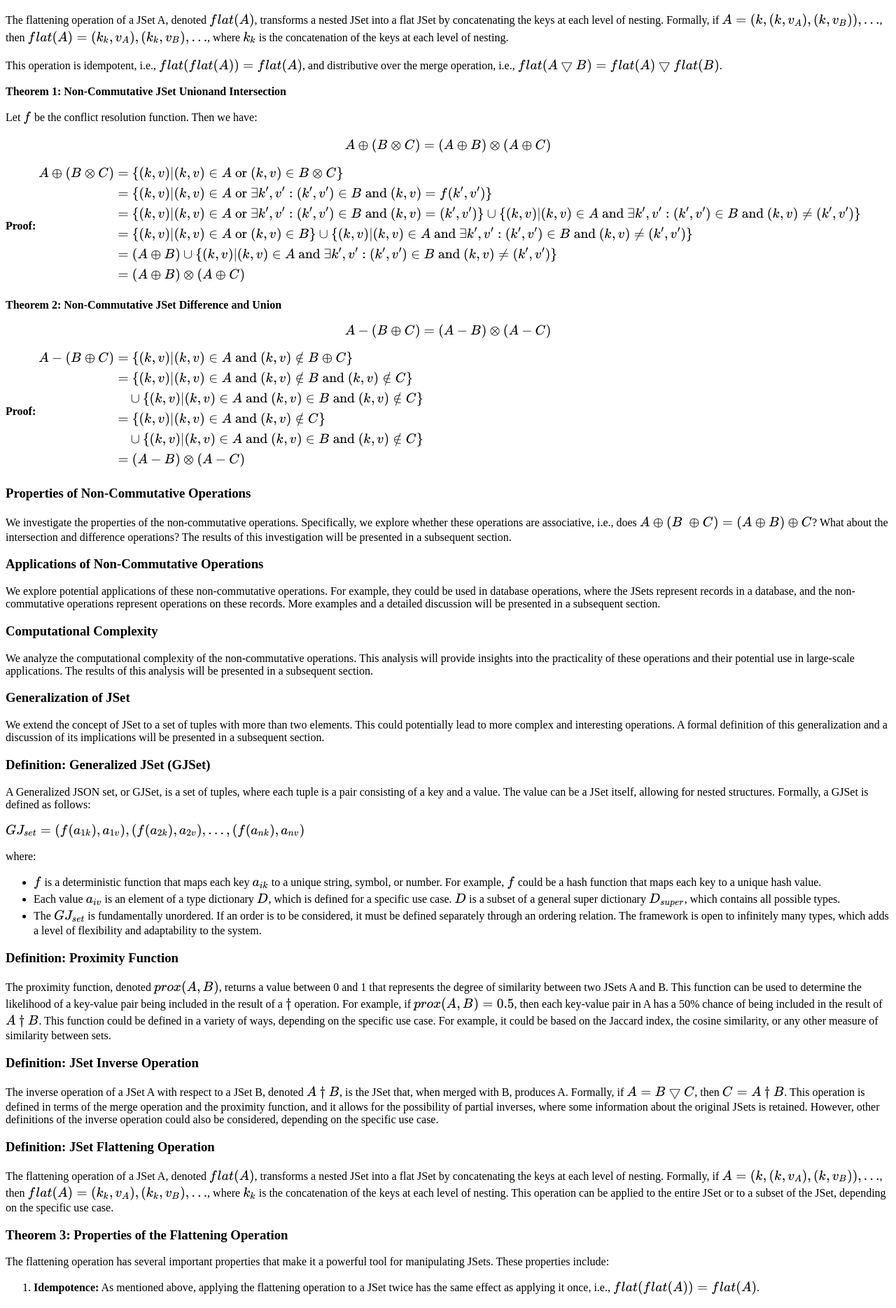
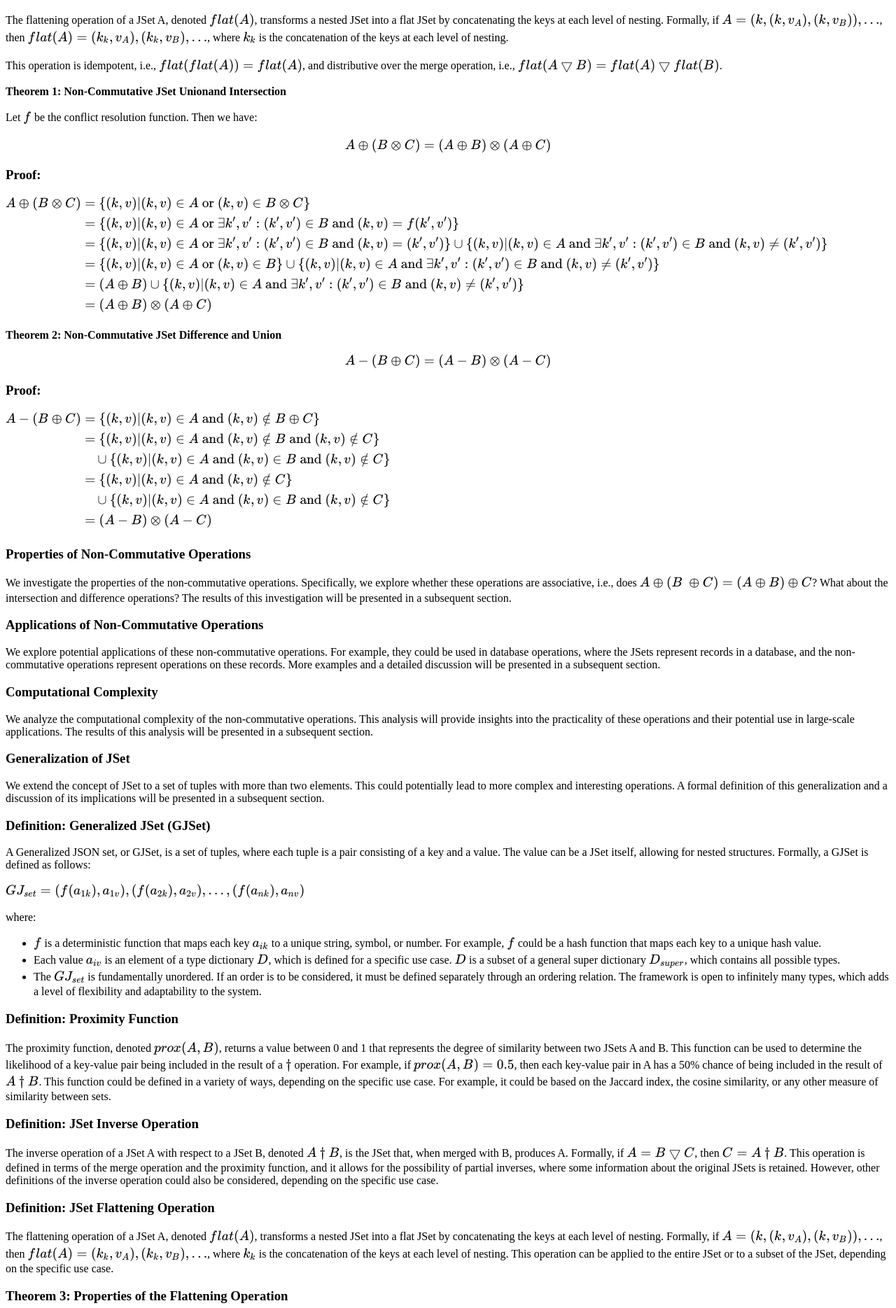
Before and after one commit to s-holness/s-holness.github.io, a Jekyll site: the page built from JsetFramework.md, in a window 1280 px wide. Shown: the part 1360-3229 px from the top of the page at 70% size. Built offline with Jekyll 4.4.1, drawn with Linux system fonts in a browser that asks for light colours.

```diff
--- a/JsetFramework.md
+++ b/JsetFramework.md
@@ -65,7 +65,7 @@ Let $f$ be the conflict resolution function. Then we have:
 
 $$A \oplus (B \otimes C) = (A \oplus B) \otimes (A \oplus C)$$
 
-**Proof:**
+### Proof:
 $$
 \begin{aligned}
 A \oplus (B \otimes C) &= \{(k, v) | (k, v) \in A \text{ or } (k, v) \in B \otimes C \} \\
@@ -82,7 +82,7 @@ $$
 
 $$A - (B \oplus C) = (A - B) \otimes (A - C)$$
 
-**Proof:**
+### Proof:
 $$
 \begin{aligned}
 A - (B \oplus C) &= \{(k, v) | (k, v) \in A \text{ and } (k, v) \notin B \oplus C \} \\
```
